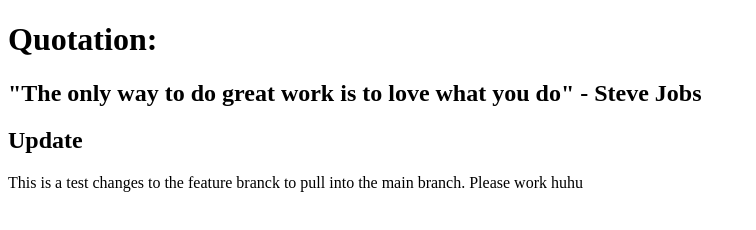
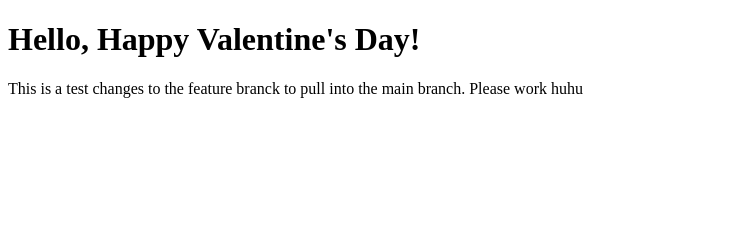
Before and after one commit to lbt-gh-117/my_project, a plain HTML site: page index.html in a window 1280 px wide. Shown: the whole page, without its empty margins (0-756 px from the left). Drawn offline with Linux system fonts and the light colour scheme.

Commit message:
Update index.html

```diff
--- a/index.html
+++ b/index.html
@@ -6,9 +6,7 @@
     <title>My_Project</title>
 </head>
 <body>
-    <h1>Quotation:</h1>
-    <h2>"The only way to do great work is to love what you do" - Steve Jobs</h2>
-    <h2> Update </h2>
+    <h1> Hello, Happy Valentine's Day!</h1>
     <p>This is a test changes to the feature branck to pull into the main branch. Please work huhu</p>
 </body>
 </html>
```
